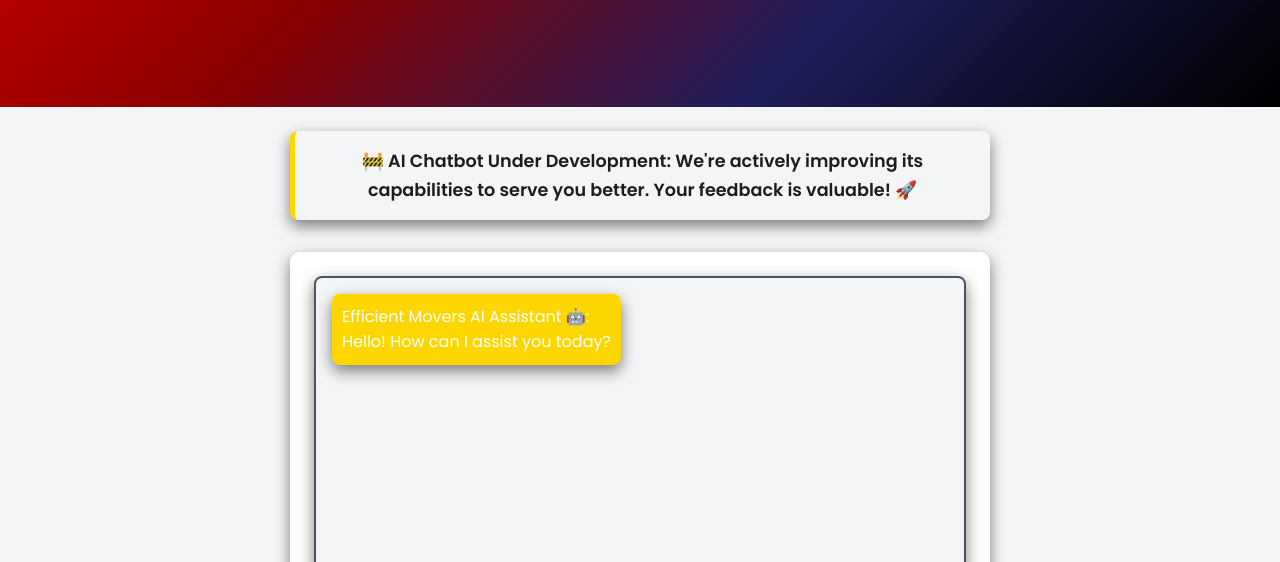
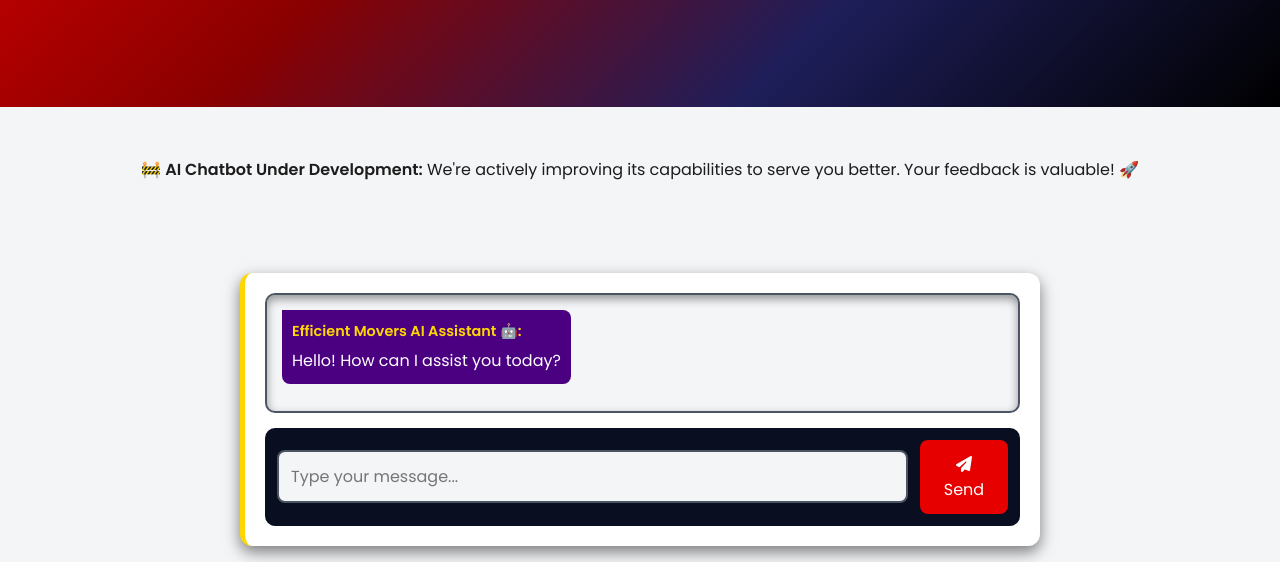
Before and after one commit to xtcedro/efm, a website with bundled scripts: page public/chatbot.html in a window 1280 px wide. Shown: the part 238-800 px from the top of the page. Built offline with nearby package versions, Linux system fonts and the light colour scheme; no server answers.

Commit message:
Update chatbot.css

```diff
--- a/public/assets/css/chatbot.css
+++ b/public/assets/css/chatbot.css
@@ -1,120 +1,122 @@
-/* Chatbot Page Styling */
+/* ✅ Import Font */
+@import url('https://fonts.googleapis.com/css2?family=Poppins:wght@300;400;600&display=swap');
+
+/* ✅ Chatbot General Styles */
 .chat-container {
-    max-width: 700px;
-    margin: 2rem auto;
-    padding: 1.5rem;
+    max-width: 800px;
+    margin: 40px auto;
+    padding: 20px;
     background: var(--card-bg);
     box-shadow: var(--shadow);
+    border-radius: 12px;
+    border-left: 5px solid var(--secondary-color);
+    animation: fadeIn 1s ease-in-out;
+}
+
+/* ✅ Chat Box Styling */
+.chat-box {
+    max-height: 400px;
+    overflow-y: auto;
+    padding: 15px;
+    background: var(--background-light);
     border-radius: 10px;
+    border: 2px solid var(--border-color);
+    box-shadow: inset 0 4px 10px var(--shadow-color);
+}
+
+/* ✅ Chat Messages */
+.chat-message {
     display: flex;
     flex-direction: column;
-    align-items: center;
+    margin-bottom: 12px;
+    padding: 10px;
+    border-radius: 8px;
+    width: fit-content;
+    max-width: 80%;
 }
 
-/* Development Notice */
-.development-notice {
-    text-align: center;
-    background: var(--background-light);
-    padding: 1rem;
-    margin: 1.5rem auto;
-    border-radius: 8px;
-    box-shadow: var(--shadow);
-    max-width: 700px;
-    font-size: 1.1rem;
-    color: var(--text-dark);
-    font-weight: bold;
-    border-left: 5px solid var(--secondary-color);
+/* ✅ User Messages */
+.user-message {
+    align-self: flex-end;
+    background: var(--cta-color);
+    color: var(--text-light);
+    border-top-right-radius: 0;
+    text-align: left;
 }
 
-/* Chatbox */
-#chat-box {
-    width: 100%;
-    height: 350px;
-    background: var(--background-light);
-    border: 2px solid var(--border-color);
-    border-radius: 8px;
-    padding: 1rem;
-    overflow-y: auto;
-    box-shadow: var(--shadow);
-    font-size: 1rem;
-    color: var(--text-dark);
-    display: flex;
-    flex-direction: column;
-    gap: 10px;
+/* ✅ Bot Messages */
+.bot-message {
+    align-self: flex-start;
+    background: var(--accent-color);
+    color: var(--text-light);
+    border-top-left-radius: 0;
+    text-align: left;
 }
 
-/* Chat Messages */
-.chat-message {
-    padding: 10px;
-    border-radius: 8px;
-    max-width: 85%;
-    word-wrap: break-word;
-    box-shadow: var(--shadow);
-    animation: fadeInChat 0.3s ease-in-out;
+/* ✅ Bot & User Labels */
+.user-label,
+.bot-label {
+    font-weight: bold;
+    font-size: 0.9rem;
+    margin-bottom: 5px;
+    display: block;
 }
 
-/* User Message */
-.user-message {
-    align-self: flex-end;
-    background: var(--primary-color);
-    color: var(--text-light);
+.bot-label {
+    color: var(--secondary-color);
 }
 
-/* Bot Message */
-.bot-message {
-    align-self: flex-start;
-    background: var(--secondary-color);
-    color: var(--text-light);
+/* ✅ Input Container */
+.input-container {
+    display: flex;
+    padding: 12px;
+    background: var(--background-dark);
+    border-radius: 10px;
+    align-items: center;
+    margin-top: 15px;
 }
 
-/* Input Container */
-.input-container {
-    display: flex;
-    width: 100%;
-    margin-top: 1rem;
-}
-
+/* ✅ Input Field */
 #user-input {
     flex-grow: 1;
     padding: 12px;
     font-size: 1rem;
     border: 2px solid var(--border-color);
-    border-radius: 6px;
+    border-radius: 8px;
     background: var(--background-light);
     color: var(--text-dark);
     transition: border 0.3s ease;
 }
 
 #user-input:focus {
-    border-color: var(--accent-color);
+    border-color: var(--cta-color);
     outline: none;
-    box-shadow: 0 0 8px var(--accent-color);
 }
 
-/* Send Button */
+/* ✅ Send Button */
 #send-btn {
     background: var(--cta-color);
     color: var(--text-light);
+    border: none;
+    padding: 12px 18px;
+    margin-left: 12px;
+    border-radius: 8px;
     font-size: 1rem;
-    padding: 12px 16px;
-    border: none;
-    border-radius: 6px;
     cursor: pointer;
-    margin-left: 10px;
-    transition: background 0.3s ease, transform 0.2s;
+    transition: background 0.3s ease, transform 0.2s ease;
 }
 
 #send-btn:hover {
     background: var(--secondary-color);
+    color: var(--text-dark);
     transform: scale(1.05);
-    box-shadow: 0 0 10px var(--secondary-color);
 }
 
-/* Chat Message Animation */
-@keyframes fadeInChat {
+/* ✅ Chatbot Fade-In Animation */
+@keyframes fadeIn {
     from {
         opacity: 0;
-        transform: translateY(10px);
+        transform: translateY(20px);
     }
     to {
         opacity: 1;
@@ -122,23 +124,24 @@
     }
 }
 
-/* Responsive Design */
+/* ✅ Responsive Design */
 @media (max-width: 768px) {
     .chat-container {
         width: 95%;
-        padding: 1.2rem;
+        padding: 15px;
     }
 
-    #chat-box {
-        height: 300px;
-        font-size: 0.9rem;
+    .chat-box {
+        max-height: 350px;
     }
 
     #user-input {
         font-size: 0.9rem;
+        padding: 10px;
     }
 
     #send-btn {
         font-size: 0.9rem;
+        padding: 10px 15px;
     }
 }
```
